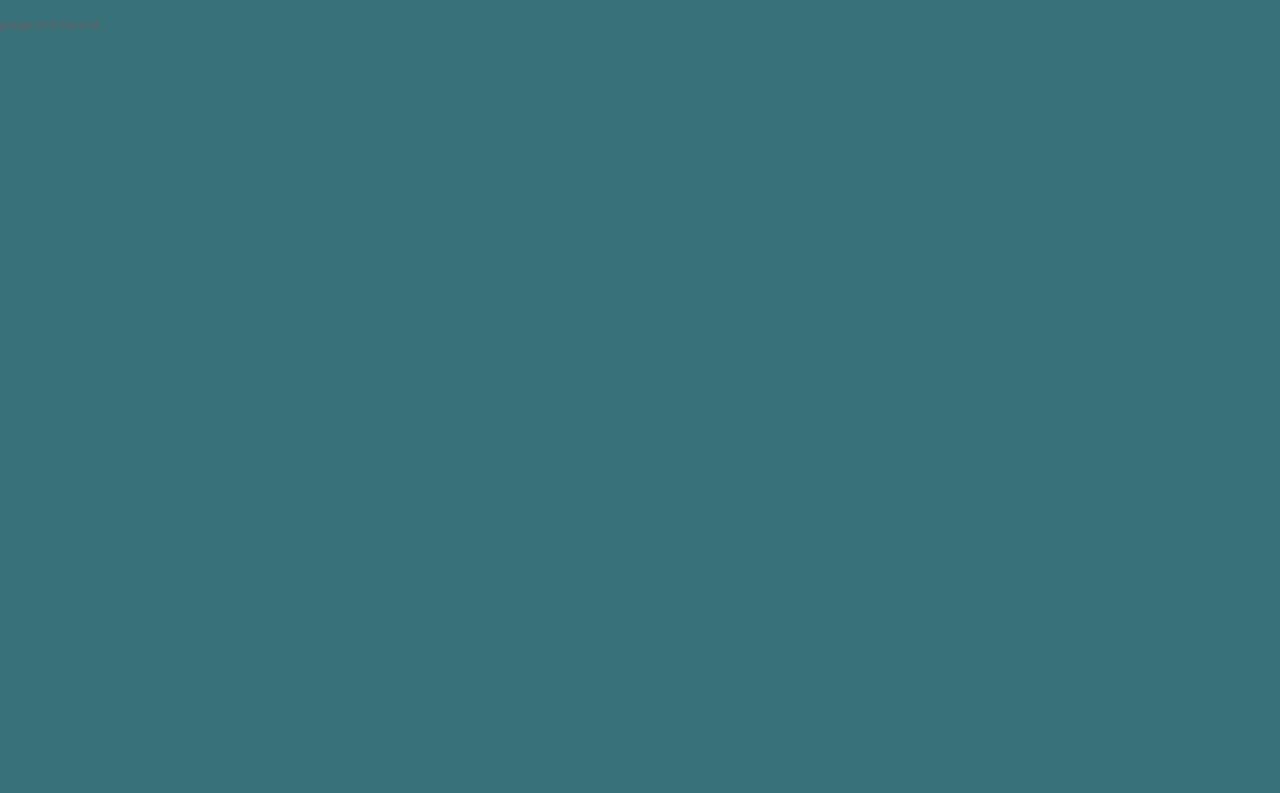
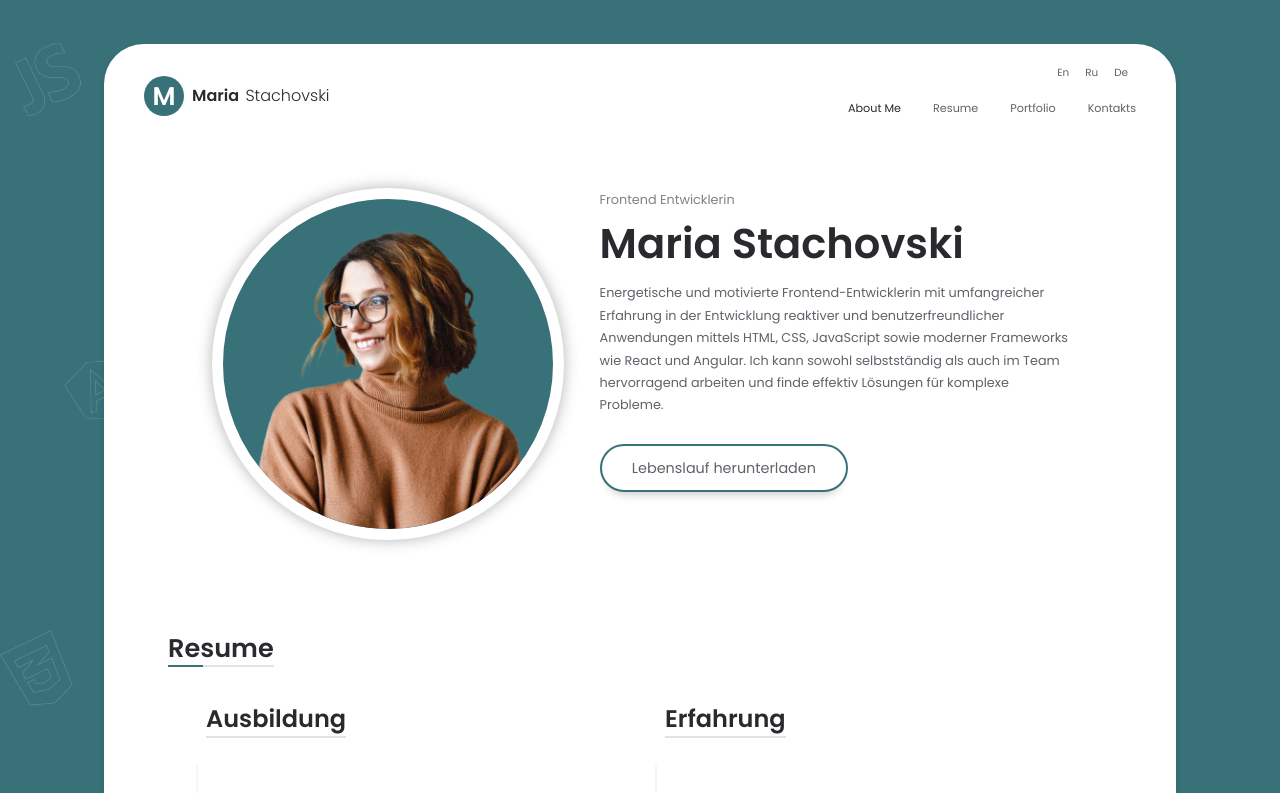
Before and after one commit to MariStakhovskaya/resume, a React (Vite) app: page / in a window 1280 px wide. Before the commit this address had no page. Shown: the top 793 px of the page. Built offline with nearby package versions, Linux system fonts and the light colour scheme.

Commit message:
fix: add hashrouter

```diff
--- a/src/components/Header/Header.tsx
+++ b/src/components/Header/Header.tsx
@@ -13,7 +13,7 @@ function Header() {
   };
   return (
     <header className={style.header}>
-      <div className={style.header__logo} onClick={() => navigate('/resume/')}>
+      <div className={style.header__logo} onClick={() => navigate('/')}>
         <span className={style.header__logoInitial}>M</span>
         <span className={style.header__logoName}>Maria</span>{' '}
         <span className={style.header__logoFamily}>Stachovski</span>
--- a/src/components/Portfolio/Project/Project.tsx
+++ b/src/components/Portfolio/Project/Project.tsx
@@ -71,7 +71,7 @@ export const Project = () => {
             </button>
           </div>
 
-          <button onClick={() => navigate('/resume/')}>
+          <button onClick={() => navigate('/')}>
             <svg
               width="48"
               height="48"
--- a/src/routes/roter.tsx
+++ b/src/routes/roter.tsx
@@ -1,13 +1,13 @@
-import { createBrowserRouter } from 'react-router-dom';
+import { createHashRouter } from 'react-router-dom';
 
 import { App } from '../App';
 import Error404 from '../components/Error404/Error404';
 import { Main } from '../components/Main/Main';
 import { Project } from '../components/Portfolio/Project/Project';
 
-export const router = createBrowserRouter([
+export const router = createHashRouter([
   {
-    path: '/resume/',
+    path: '/',
     element: <App />,
     errorElement: <Error404 />,
     children: [
```
